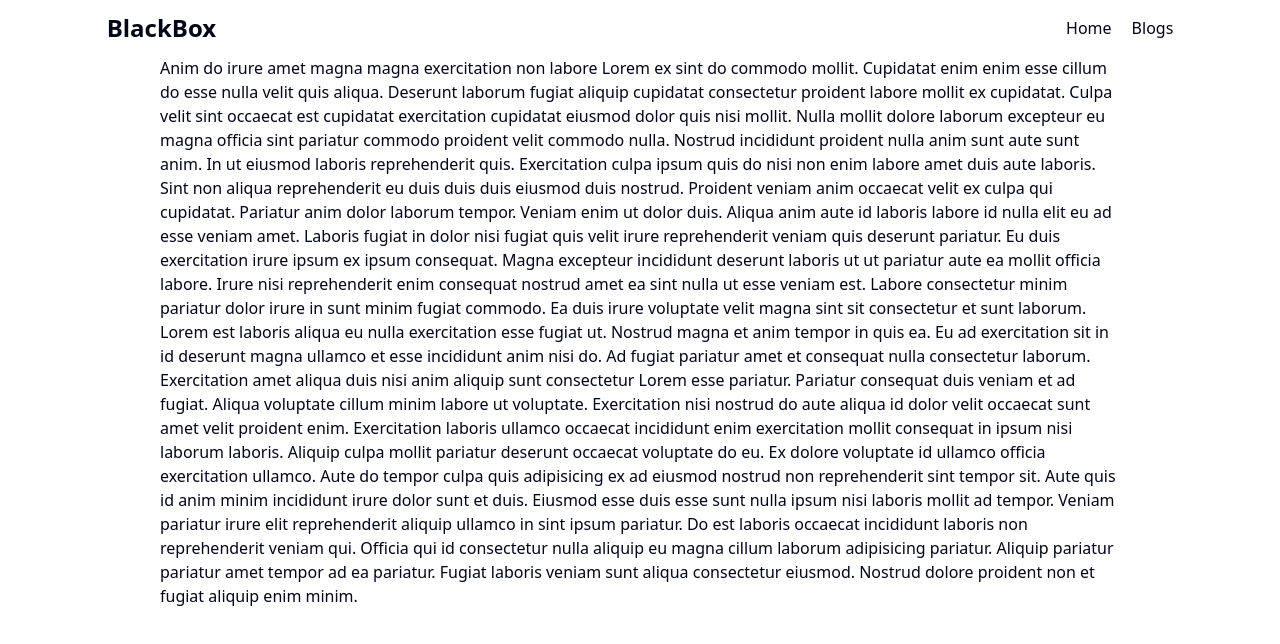
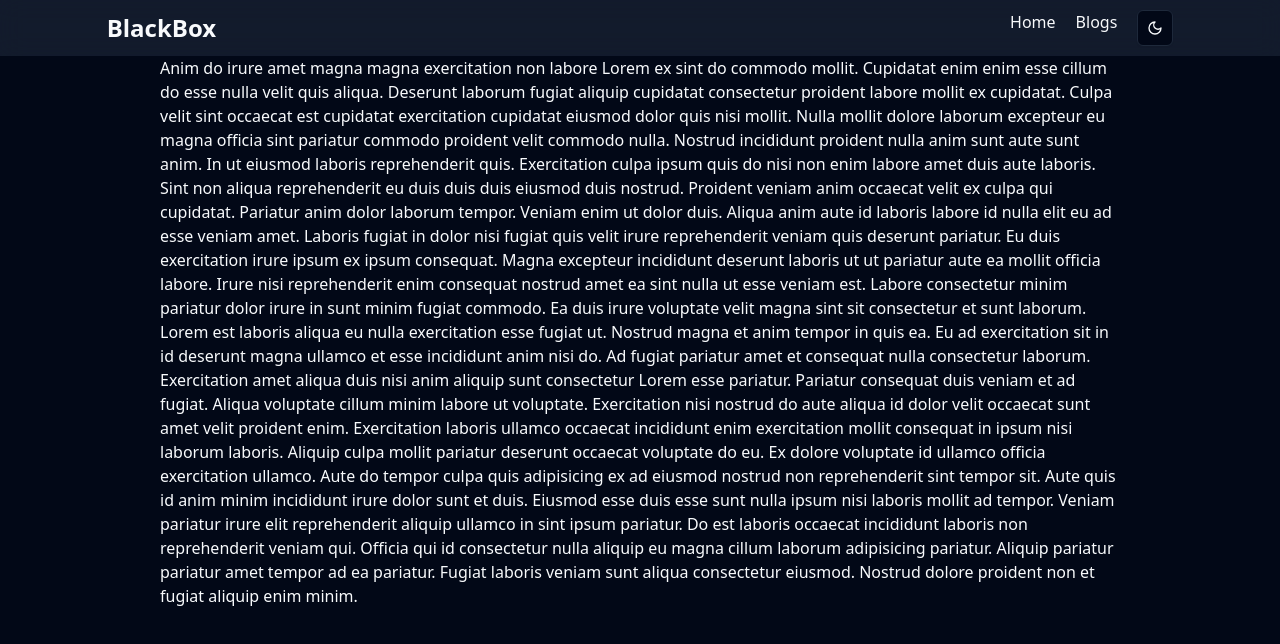
Before and after one commit to dishan1223/blog-app, a Next.js app: page / in a window 1280 px wide. Shown: the top 644 px of the page. Built offline with nearby package versions, Linux system fonts and the light colour scheme.

Commit message:
add shadcn dark light toggle button

```diff
--- a/package.json
+++ b/package.json
@@ -11,6 +11,8 @@
   "dependencies": {
     "@radix-ui/react-avatar": "^1.1.3",
     "@radix-ui/react-dialog": "^1.1.6",
+    "@radix-ui/react-dropdown-menu": "^2.1.6",
+    "@radix-ui/react-slot": "^1.1.2",
     "class-variance-authority": "^0.7.1",
     "clsx": "^2.1.1",
     "lucide": "^0.475.0",
--- a/src/app/layout.js
+++ b/src/app/layout.js
@@ -2,7 +2,8 @@
 import "./globals.css";
 import Navbar from "@/components/Navbar";
 import { cn } from "@/lib/utils";
-import { ThemeProvider } from "next-themes";
+import { ThemeProvider } from "@/components/ThemeProvider"
+import siteConfig from "@/lib/siteConfig";
 
 const geistSans = Geist({
   variable: "--font-geist-sans",
@@ -15,8 +16,8 @@
 });
 
 export const metadata = {
-  title: "Create Next App",
-  description: "Generated by create next app",
+  title: siteConfig.title,
+  description: siteConfig.description,
 };
 
 export default function RootLayout({ children }) {
@@ -25,7 +26,11 @@
       <body
         className={`${geistSans.variable} ${geistMono.variable} antialiased text-slate-950 dark:text-slate-50`}
       >
-        <ThemeProvider attribute="class" defaultTheme="system" enableSystem>
+        <ThemeProvider attribute="class"
+          defaultTheme="dark"
+          enableSystem
+          disableTransitionOnChange
+        >
           <Navbar />
           {children}
         </ThemeProvider>
--- /dev/null
+++ b/src/components/DarkLightToggle.jsx
@@ -0,0 +1,40 @@
+"use client"
+
+import * as React from "react"
+import { Moon, Sun } from "lucide-react"
+import { useTheme } from "next-themes"
+
+import { Button } from "@/components/ui/button"
+import {
+  DropdownMenu,
+  DropdownMenuContent,
+  DropdownMenuItem,
+  DropdownMenuTrigger,
+} from "@/components/ui/dropdown-menu"
+
+export default function ModeToggle() {
+  const { setTheme } = useTheme()
+
+  return (
+    <DropdownMenu>
+      <DropdownMenuTrigger asChild>
+        <Button variant="outline" size="icon">
+          <Sun className="h-[1.2rem] w-[1.2rem] rotate-0 scale-100 transition-all dark:-rotate-90 dark:scale-0" />
+          <Moon className="absolute h-[1.2rem] w-[1.2rem] rotate-90 scale-0 transition-all dark:rotate-0 dark:scale-100" />
+          <span className="sr-only">Toggle theme</span>
+        </Button>
+      </DropdownMenuTrigger>
+      <DropdownMenuContent align="end">
+        <DropdownMenuItem onClick={() => setTheme("light")}>
+          Light
+        </DropdownMenuItem>
+        <DropdownMenuItem onClick={() => setTheme("dark")}>
+          Dark
+        </DropdownMenuItem>
+        <DropdownMenuItem onClick={() => setTheme("system")}>
+          System
+        </DropdownMenuItem>
+      </DropdownMenuContent>
+    </DropdownMenu>
+  )
+}
--- a/src/components/Navbar.jsx
+++ b/src/components/Navbar.jsx
@@ -1,11 +1,11 @@
 import React from 'react';
 import Link from 'next/link';
-
+import ModeToggle from "@/components/DarkLightToggle";
 import Hamburger from './Hamburger';
 
 const Navbar = () => {
     return (
-        <header className="w-full h-14 sticky top-0 backdrop-blur-3xl">
+        <header className="w-full h-14 sticky top-0 bg-slate-800/60 backdrop-blur-md">
             <div className='flex justify-between items-center h-full mx-auto w-5/6'>
 
                 <div><h1 className='font-bold text-2xl'>BlackBox</h1></div>
@@ -14,6 +14,7 @@
                     <ul className='gap-5 hidden md:flex'>
                         <li><Link href={'/'}>Home</Link></li>
                         <li><Link href={'/blogs'}>Blogs</Link></li>
+                        <li><ModeToggle/></li>
                     </ul>
                     <Hamburger className="flex md:hidden"/>
                 </div>
--- /dev/null
+++ b/src/components/ThemeProvider.jsx
@@ -0,0 +1,8 @@
+"use client";
+
+import React from "react";
+import { ThemeProvider as NextThemesProvider } from "next-themes";
+
+export function ThemeProvider({ children, ...props }) {
+  return <NextThemesProvider {...props}>{children}</NextThemesProvider>;
+}
--- /dev/null
+++ b/src/components/ui/button.jsx
@@ -0,0 +1,48 @@
+import * as React from "react"
+import { Slot } from "@radix-ui/react-slot"
+import { cva } from "class-variance-authority";
+
+import { cn } from "@/lib/utils"
+
+const buttonVariants = cva(
+  "inline-flex items-center justify-center gap-2 whitespace-nowrap rounded-md text-sm font-medium transition-colors focus-visible:outline-none focus-visible:ring-1 focus-visible:ring-ring disabled:pointer-events-none disabled:opacity-50 [&_svg]:pointer-events-none [&_svg]:size-4 [&_svg]:shrink-0",
+  {
+    variants: {
+      variant: {
+        default:
+          "bg-primary text-primary-foreground shadow hover:bg-primary/90",
+        destructive:
+          "bg-destructive text-destructive-foreground shadow-sm hover:bg-destructive/90",
+        outline:
+          "border border-input bg-background shadow-sm hover:bg-accent hover:text-accent-foreground",
+        secondary:
+          "bg-secondary text-secondary-foreground shadow-sm hover:bg-secondary/80",
+        ghost: "hover:bg-accent hover:text-accent-foreground",
+        link: "text-primary underline-offset-4 hover:underline",
+      },
+      size: {
+        default: "h-9 px-4 py-2",
+        sm: "h-8 rounded-md px-3 text-xs",
+        lg: "h-10 rounded-md px-8",
+        icon: "h-9 w-9",
+      },
+    },
+    defaultVariants: {
+      variant: "default",
+      size: "default",
+    },
+  }
+)
+
+const Button = React.forwardRef(({ className, variant, size, asChild = false, ...props }, ref) => {
+  const Comp = asChild ? Slot : "button"
+  return (
+    (<Comp
+      className={cn(buttonVariants({ variant, size, className }))}
+      ref={ref}
+      {...props} />)
+  );
+})
+Button.displayName = "Button"
+
+export { Button, buttonVariants }
--- /dev/null
+++ b/src/components/ui/dropdown-menu.jsx
@@ -0,0 +1,158 @@
+"use client"
+
+import * as React from "react"
+import * as DropdownMenuPrimitive from "@radix-ui/react-dropdown-menu"
+import { Check, ChevronRight, Circle } from "lucide-react"
+
+import { cn } from "@/lib/utils"
+
+const DropdownMenu = DropdownMenuPrimitive.Root
+
+const DropdownMenuTrigger = DropdownMenuPrimitive.Trigger
+
+const DropdownMenuGroup = DropdownMenuPrimitive.Group
+
+const DropdownMenuPortal = DropdownMenuPrimitive.Portal
+
+const DropdownMenuSub = DropdownMenuPrimitive.Sub
+
+const DropdownMenuRadioGroup = DropdownMenuPrimitive.RadioGroup
+
+const DropdownMenuSubTrigger = React.forwardRef(({ className, inset, children, ...props }, ref) => (
+  <DropdownMenuPrimitive.SubTrigger
+    ref={ref}
+    className={cn(
+      "flex cursor-default gap-2 select-none items-center rounded-sm px-2 py-1.5 text-sm outline-none focus:bg-accent data-[state=open]:bg-accent [&_svg]:pointer-events-none [&_svg]:size-4 [&_svg]:shrink-0",
+      inset && "pl-8",
+      className
+    )}
+    {...props}>
+    {children}
+    <ChevronRight className="ml-auto" />
+  </DropdownMenuPrimitive.SubTrigger>
+))
+DropdownMenuSubTrigger.displayName =
+  DropdownMenuPrimitive.SubTrigger.displayName
+
+const DropdownMenuSubContent = React.forwardRef(({ className, ...props }, ref) => (
+  <DropdownMenuPrimitive.SubContent
+    ref={ref}
+    className={cn(
+      "z-50 min-w-[8rem] overflow-hidden rounded-md border bg-popover p-1 text-popover-foreground shadow-lg data-[state=open]:animate-in data-[state=closed]:animate-out data-[state=closed]:fade-out-0 data-[state=open]:fade-in-0 data-[state=closed]:zoom-out-95 data-[state=open]:zoom-in-95 data-[side=bottom]:slide-in-from-top-2 data-[side=left]:slide-in-from-right-2 data-[side=right]:slide-in-from-left-2 data-[side=top]:slide-in-from-bottom-2",
+      className
+    )}
+    {...props} />
+))
+DropdownMenuSubContent.displayName =
+  DropdownMenuPrimitive.SubContent.displayName
+
+const DropdownMenuContent = React.forwardRef(({ className, sideOffset = 4, ...props }, ref) => (
+  <DropdownMenuPrimitive.Portal>
+    <DropdownMenuPrimitive.Content
+      ref={ref}
+      sideOffset={sideOffset}
+      className={cn(
+        "z-50 min-w-[8rem] overflow-hidden rounded-md border bg-popover p-1 text-popover-foreground shadow-md",
+        "data-[state=open]:animate-in data-[state=closed]:animate-out data-[state=closed]:fade-out-0 data-[state=open]:fade-in-0 data-[state=closed]:zoom-out-95 data-[state=open]:zoom-in-95 data-[side=bottom]:slide-in-from-top-2 data-[side=left]:slide-in-from-right-2 data-[side=right]:slide-in-from-left-2 data-[side=top]:slide-in-from-bottom-2",
+        className
+      )}
+      {...props} />
+  </DropdownMenuPrimitive.Portal>
+))
+DropdownMenuContent.displayName = DropdownMenuPrimitive.Content.displayName
+
+const DropdownMenuItem = React.forwardRef(({ className, inset, ...props }, ref) => (
+  <DropdownMenuPrimitive.Item
+    ref={ref}
+    className={cn(
+      "relative flex cursor-default select-none items-center gap-2 rounded-sm px-2 py-1.5 text-sm outline-none transition-colors focus:bg-accent focus:text-accent-foreground data-[disabled]:pointer-events-none data-[disabled]:opacity-50 [&>svg]:size-4 [&>svg]:shrink-0",
+      inset && "pl-8",
+      className
+    )}
+    {...props} />
+))
+DropdownMenuItem.displayName = DropdownMenuPrimitive.Item.displayName
+
+const DropdownMenuCheckboxItem = React.forwardRef(({ className, children, checked, ...props }, ref) => (
+  <DropdownMenuPrimitive.CheckboxItem
+    ref={ref}
+    className={cn(
+      "relative flex cursor-default select-none items-center rounded-sm py-1.5 pl-8 pr-2 text-sm outline-none transition-colors focus:bg-accent focus:text-accent-foreground data-[disabled]:pointer-events-none data-[disabled]:opacity-50",
+      className
+    )}
+    checked={checked}
+    {...props}>
+    <span className="absolute left-2 flex h-3.5 w-3.5 items-center justify-center">
+      <DropdownMenuPrimitive.ItemIndicator>
+        <Check className="h-4 w-4" />
+      </DropdownMenuPrimitive.ItemIndicator>
+    </span>
+    {children}
+  </DropdownMenuPrimitive.CheckboxItem>
+))
+DropdownMenuCheckboxItem.displayName =
+  DropdownMenuPrimitive.CheckboxItem.displayName
+
+const DropdownMenuRadioItem = React.forwardRef(({ className, children, ...props }, ref) => (
+  <DropdownMenuPrimitive.RadioItem
+    ref={ref}
+    className={cn(
+      "relative flex cursor-default select-none items-center rounded-sm py-1.5 pl-8 pr-2 text-sm outline-none transition-colors focus:bg-accent focus:text-accent-foreground data-[disabled]:pointer-events-none data-[disabled]:opacity-50",
+      className
+    )}
+    {...props}>
+    <span className="absolute left-2 flex h-3.5 w-3.5 items-center justify-center">
+      <DropdownMenuPrimitive.ItemIndicator>
+        <Circle className="h-2 w-2 fill-current" />
+      </DropdownMenuPrimitive.ItemIndicator>
+    </span>
+    {children}
+  </DropdownMenuPrimitive.RadioItem>
+))
+DropdownMenuRadioItem.displayName = DropdownMenuPrimitive.RadioItem.displayName
+
+const DropdownMenuLabel = React.forwardRef(({ className, inset, ...props }, ref) => (
+  <DropdownMenuPrimitive.Label
+    ref={ref}
+    className={cn("px-2 py-1.5 text-sm font-semibold", inset && "pl-8", className)}
+    {...props} />
+))
+DropdownMenuLabel.displayName = DropdownMenuPrimitive.Label.displayName
+
+const DropdownMenuSeparator = React.forwardRef(({ className, ...props }, ref) => (
+  <DropdownMenuPrimitive.Separator
+    ref={ref}
+    className={cn("-mx-1 my-1 h-px bg-muted", className)}
+    {...props} />
+))
+DropdownMenuSeparator.displayName = DropdownMenuPrimitive.Separator.displayName
+
+const DropdownMenuShortcut = ({
+  className,
+  ...props
+}) => {
+  return (
+    (<span
+      className={cn("ml-auto text-xs tracking-widest opacity-60", className)}
+      {...props} />)
+  );
+}
+DropdownMenuShortcut.displayName = "DropdownMenuShortcut"
+
+export {
+  DropdownMenu,
+  DropdownMenuTrigger,
+  DropdownMenuContent,
+  DropdownMenuItem,
+  DropdownMenuCheckboxItem,
+  DropdownMenuRadioItem,
+  DropdownMenuLabel,
+  DropdownMenuSeparator,
+  DropdownMenuShortcut,
+  DropdownMenuGroup,
+  DropdownMenuPortal,
+  DropdownMenuSub,
+  DropdownMenuSubContent,
+  DropdownMenuSubTrigger,
+  DropdownMenuRadioGroup,
+}
--- /dev/null
+++ b/src/lib/siteConfig.js
@@ -0,0 +1,6 @@
+const siteConfig = {
+	"title": "BlackBox",
+	"description": "Learning nextjs by building something"
+}
+
+export default siteConfig
```
Also changed, not shown: 1 other file (tests, documents, lock files or other folders).
